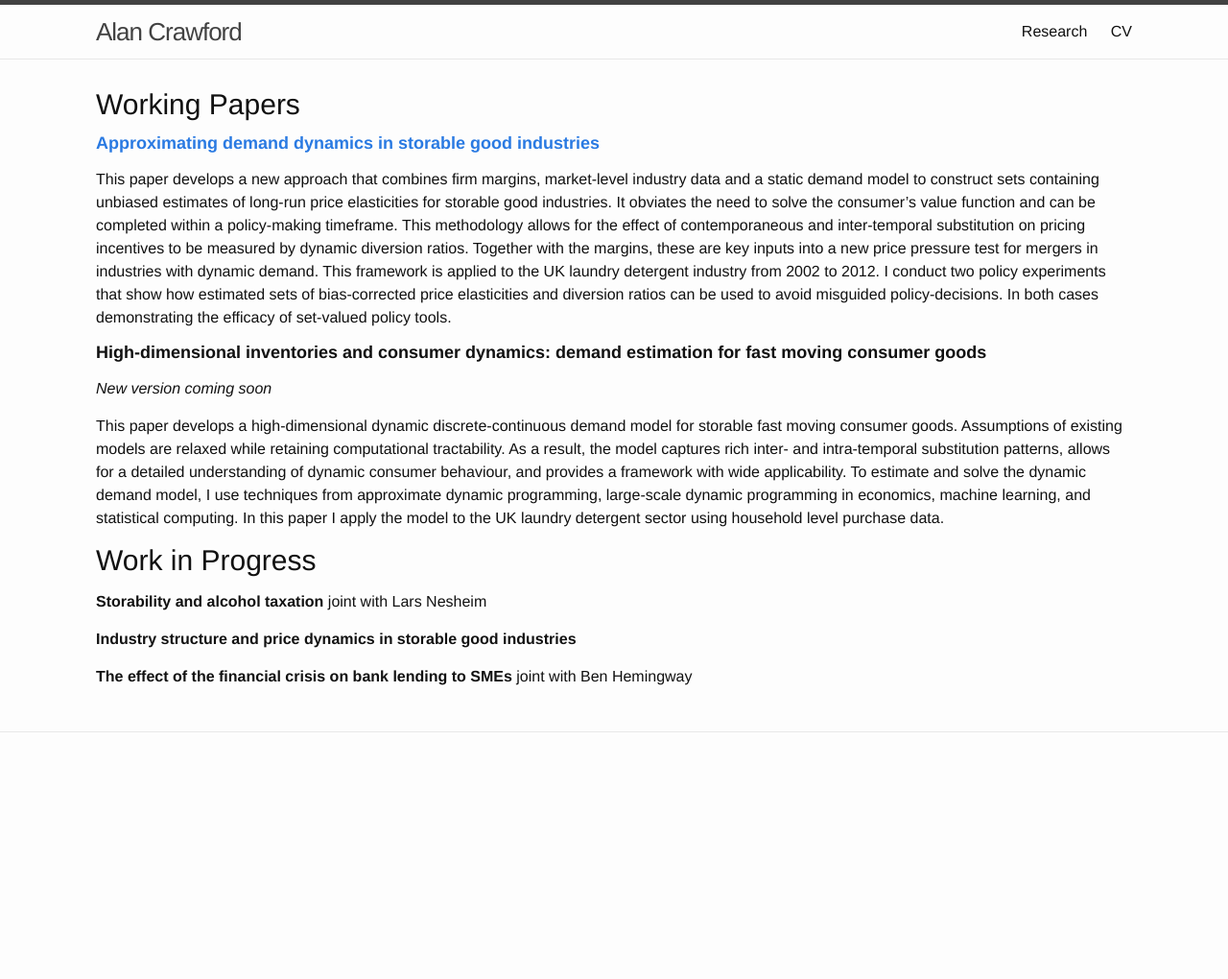
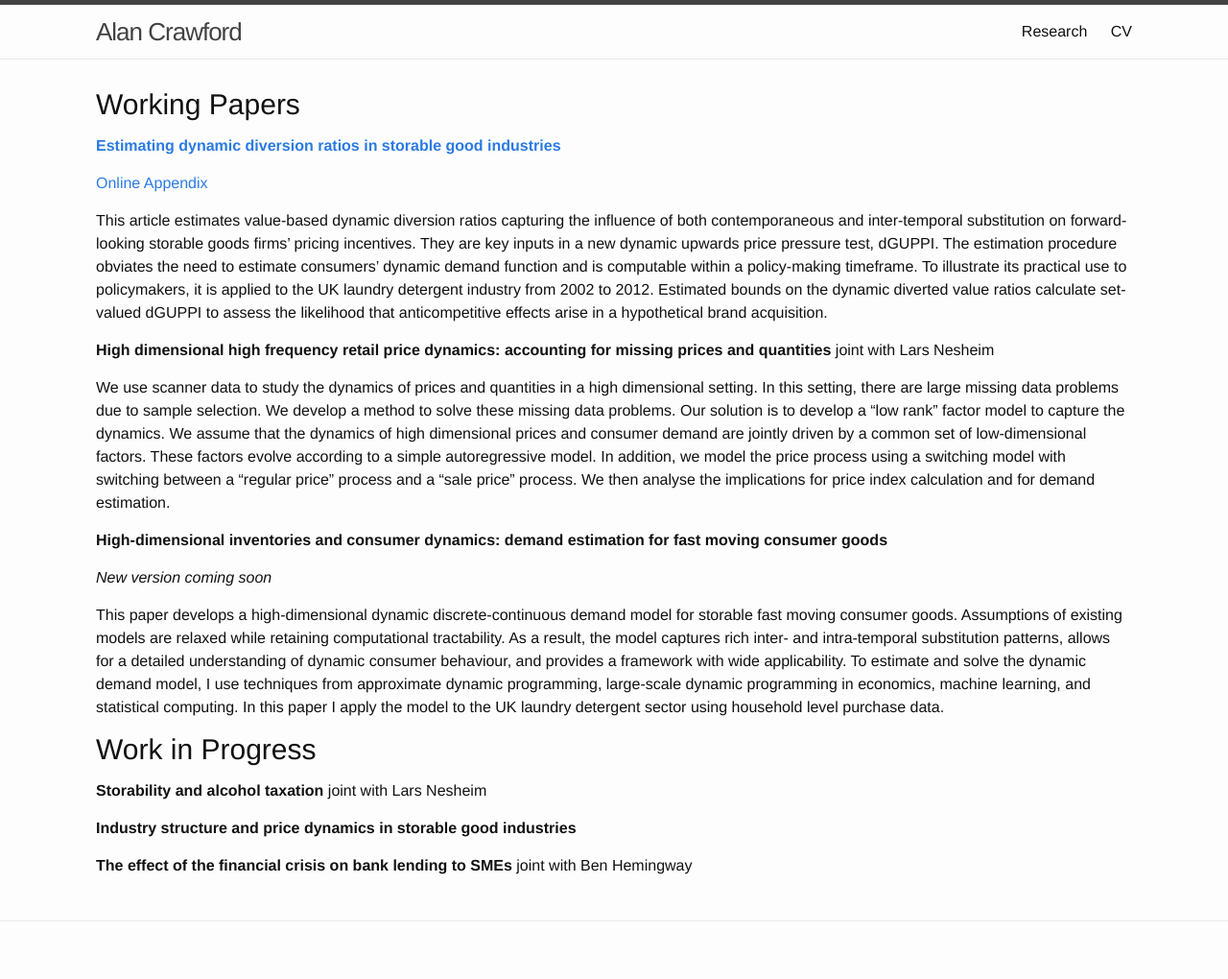
Before and after one commit to alancrawford/alancrawford.github.io, a Jekyll site: the page built from _pages/Research.md, in a window 1280 px wide. Shown: the whole page at 96% size. Built offline with Jekyll 4.4.1, drawn with Linux system fonts in a browser that asks for light colours; before the commit the page ends 900 px from its top, so only the background shows below that.

Commit message:
Updated draft of ADD now DDR paper

```diff
--- a/_pages/Research.md
+++ b/_pages/Research.md
@@ -6,11 +6,17 @@ permalink: /Research/
 
 ## Working Papers
 
-#### [Approximating demand dynamics in storable good industries](../assets/workingpapers/CrawfordAR (2021) Approximating Demand Dynamics for Storable goods.pdf)
+**[Estimating dynamic diversion ratios in storable good industries](../assets/workingpapers/CrawfordAR (2023) Estimating dynamic diversion ratios in storable good industries.pdf)**
 
-This paper develops a new approach that combines firm margins, market-level industry data and a static demand model to construct sets containing unbiased estimates of long-run price elasticities for storable good industries. It obviates the need to solve the consumer's value function and can be completed within a policy-making timeframe. This methodology allows for the effect of contemporaneous and inter-temporal substitution on pricing incentives to be measured by dynamic diversion ratios. Together with the margins, these are key inputs into a new price pressure test for mergers in industries with dynamic demand. This framework is applied to the UK laundry detergent industry from 2002 to 2012. I conduct two policy experiments that show how estimated sets of bias-corrected price elasticities and diversion ratios can be used to avoid misguided policy-decisions. In both cases demonstrating the efficacy of set-valued policy tools.
+[Online Appendix](../assets/workingpapers/CrawfordAR (2023) Estimating dynamic diversion ratios in storable good industries - Online Appdx.pdf)
 
-#### High-dimensional inventories and consumer dynamics: demand estimation for fast moving consumer goods
+This article estimates value-based dynamic diversion ratios capturing the influence of both contemporaneous and inter-temporal substitution on forward-looking storable goods firms' pricing incentives. They are key inputs in a new dynamic upwards price pressure test, dGUPPI. The estimation procedure obviates the need to estimate consumers' dynamic demand function and is computable within a policy-making timeframe. To illustrate its practical use to policymakers, it is applied to the UK laundry detergent industry from 2002 to 2012. Estimated bounds on the dynamic diverted value ratios calculate set-valued dGUPPI to assess the likelihood that anticompetitive effects arise in a hypothetical brand acquisition.
+
+**High dimensional high frequency retail price dynamics: accounting for missing prices and quantities** joint with Lars Nesheim
+
+We use scanner data to study the dynamics of prices and quantities in a high dimensional setting. In this setting, there are large missing data problems due to sample selection. We develop a method to solve these missing data problems. Our solution is to develop a “low rank” factor model to capture the dynamics. We assume that the dynamics of high dimensional prices and consumer demand are jointly driven by a common set of low-dimensional factors. These factors evolve according to a simple autoregressive model. In addition, we model the price process using a switching model with switching between a “regular price” process and a “sale price” process. We then analyse the implications for price index calculation and for demand estimation.
+
+**High-dimensional inventories and consumer dynamics: demand estimation for fast moving consumer goods**
 
 _New version coming soon_
 
```
Also changed, not shown: 13 other files.
